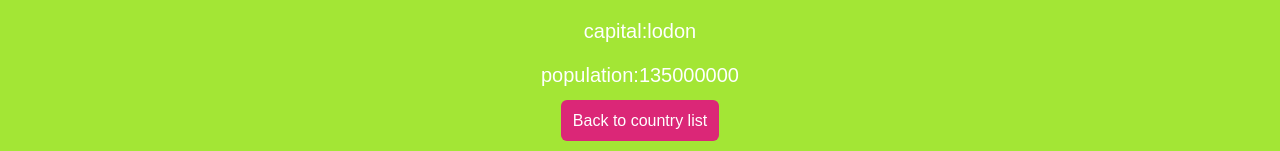
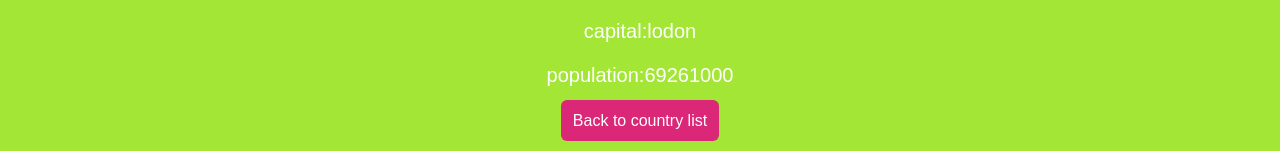
Before and after one commit to faisah374/dynamic, a Next.js app: page /country/england in a window 1280 px wide. Shown: the part 195-346 px from the top of the page. Built offline with nearby package versions, Linux system fonts and the light colour scheme.

Commit message:
first commit

```diff
--- a/app/country/[country_name]/page.tsx
+++ b/app/country/[country_name]/page.tsx
@@ -9,31 +9,31 @@ export default function CountryName({params}){
    {
     name:"pakistan",
     capital:"Islamabad",
-     population:240000000,
+     population:241495112,
     },
 
       {
         name:"India",
         capital:"Delhi",
-        population: 1350000000
+        population: 1454779943
     },
 
       {
         name:"Iran",
         capital:"Thran",
-        population: 135000000
+        population: 91820389
     },
 
       {
         name:"Sudiarab",
         capital:"Ryhad",
-        population: 50000000
+        population:34141200
     },
 
       {
         name:"England",
         capital:"lodon",
-        population: 135000000
+        population: 69261000
     }
 
   ]
```
